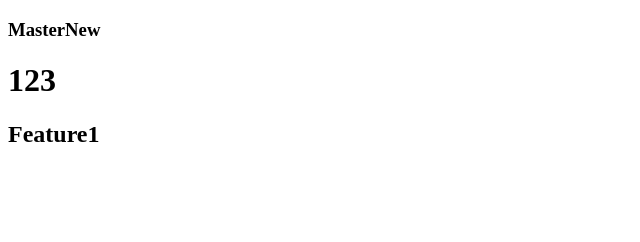
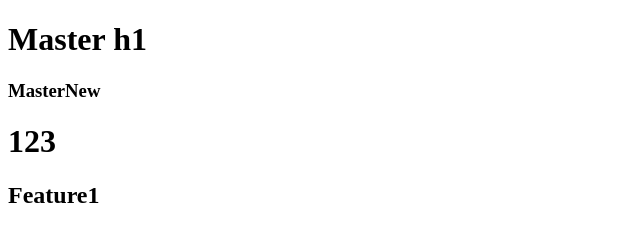
Before and after one commit to SnailPJW/PracticeGit, a plain HTML site: page index.html in a window 1280 px wide. Shown: the whole page, without its empty margins (0-640 px from the left). Drawn offline with Linux system fonts and the light colour scheme.

Commit message:
add master h1

```diff
--- a/index.html
+++ b/index.html
@@ -5,6 +5,7 @@
     <title>Document</title>
 </head>
 <body>
+    <h1>Master h1</h1>
     <h3>MasterNew</h3>
     <h1>123</h1>
     <h2>Feature1</h2>
```
